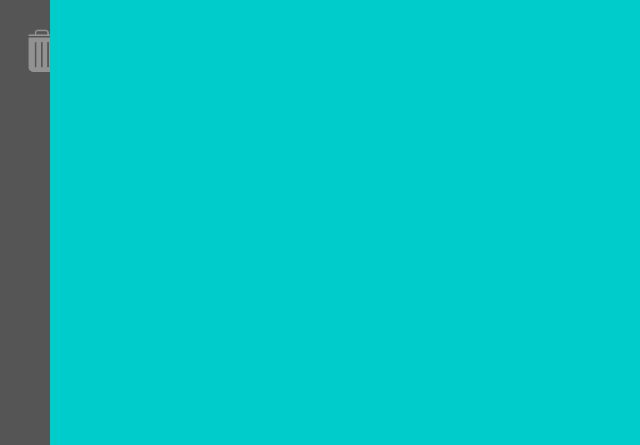
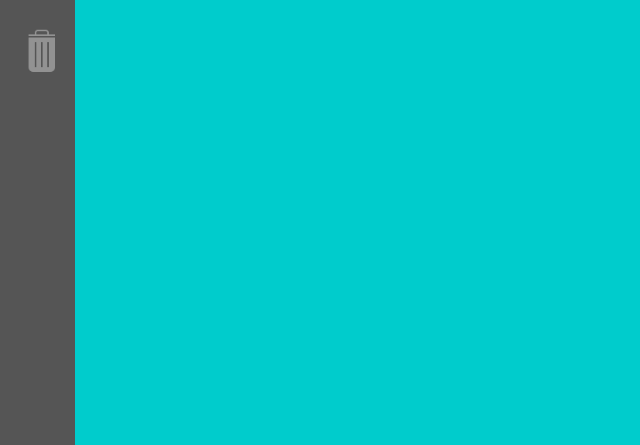
Before and after one commit to faiz-x-it/EDOS, a plain HTML site: page index.html in a window 1280 px wide. Shown: the part 355-800 px from the top of the page, without its empty margins (0-640 px from the left). Drawn offline with Linux system fonts and the light colour scheme.

Commit message:
http://192.168.43.252:8099/

```diff
--- a/css/styles.css
+++ b/css/styles.css
@@ -13,7 +13,7 @@ html,body {
 
 desktop {
   height: 100vh;
-  width:calc(100% - 50px);
+  width:calc(100vw - 75px);
   background-color:#00CCCC;
   float:right;
   right:0;
@@ -68,14 +68,27 @@ taskbar {
 }
 
 .icon-bar {
-  width: 50px; /* Set a specific width */
+  position:absolute;
+  width: 75px; /* Set a specific width */
   background: #555; /* Dark-grey background */
 	float:left;
 	left:0;
 	top:0;
-	white-space: nowrap !important;
-    text-overflow: ellipsis;
 	height:100vh;
+    margin: 0;
+    padding: 0;
+    border: 0;
+}
+
+.icon-bar * {
+    margin: 0;
+    padding: 0;
+    border: 0;
+}
+
+.icon-bar img {
+  max-width:50px;
+  max-height:50px;
 }
 
 .icon-bar a {
```
Also changed, not shown: manifest.json.
